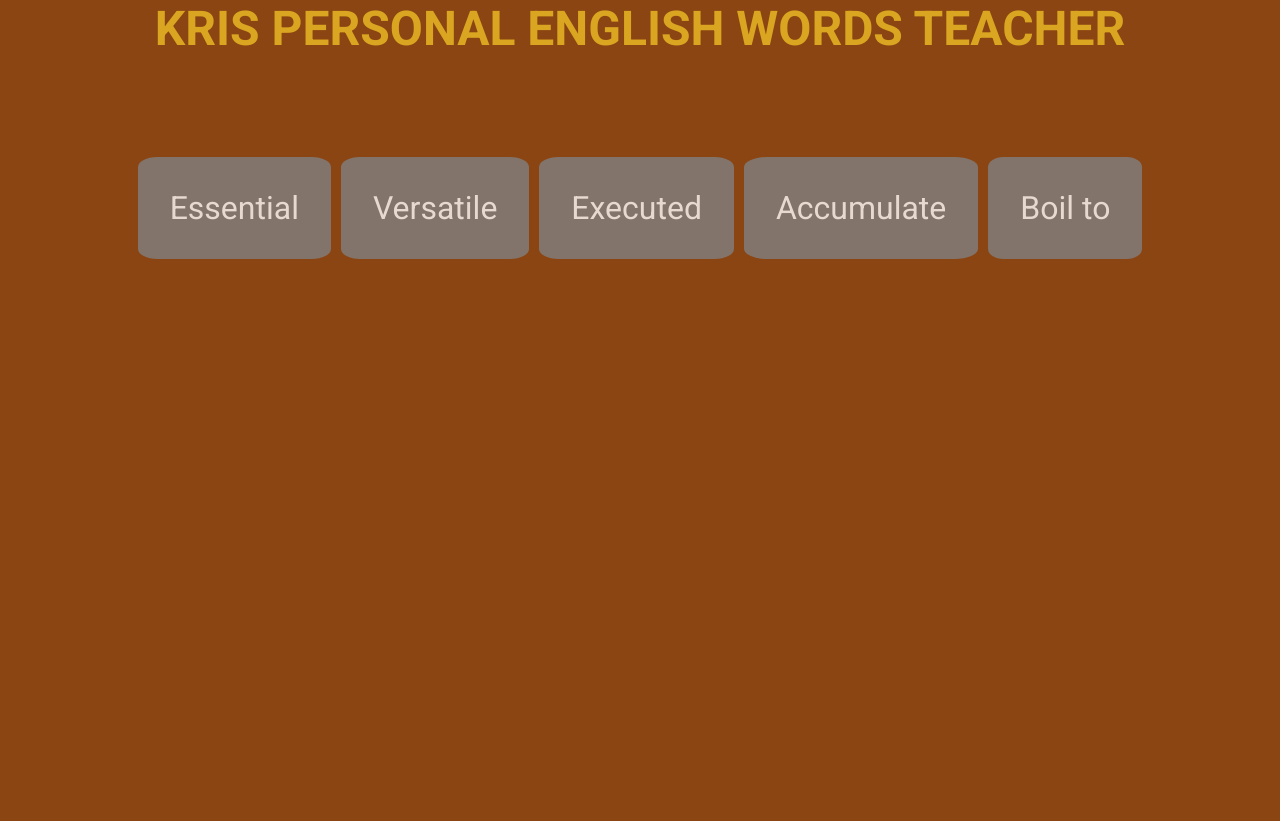
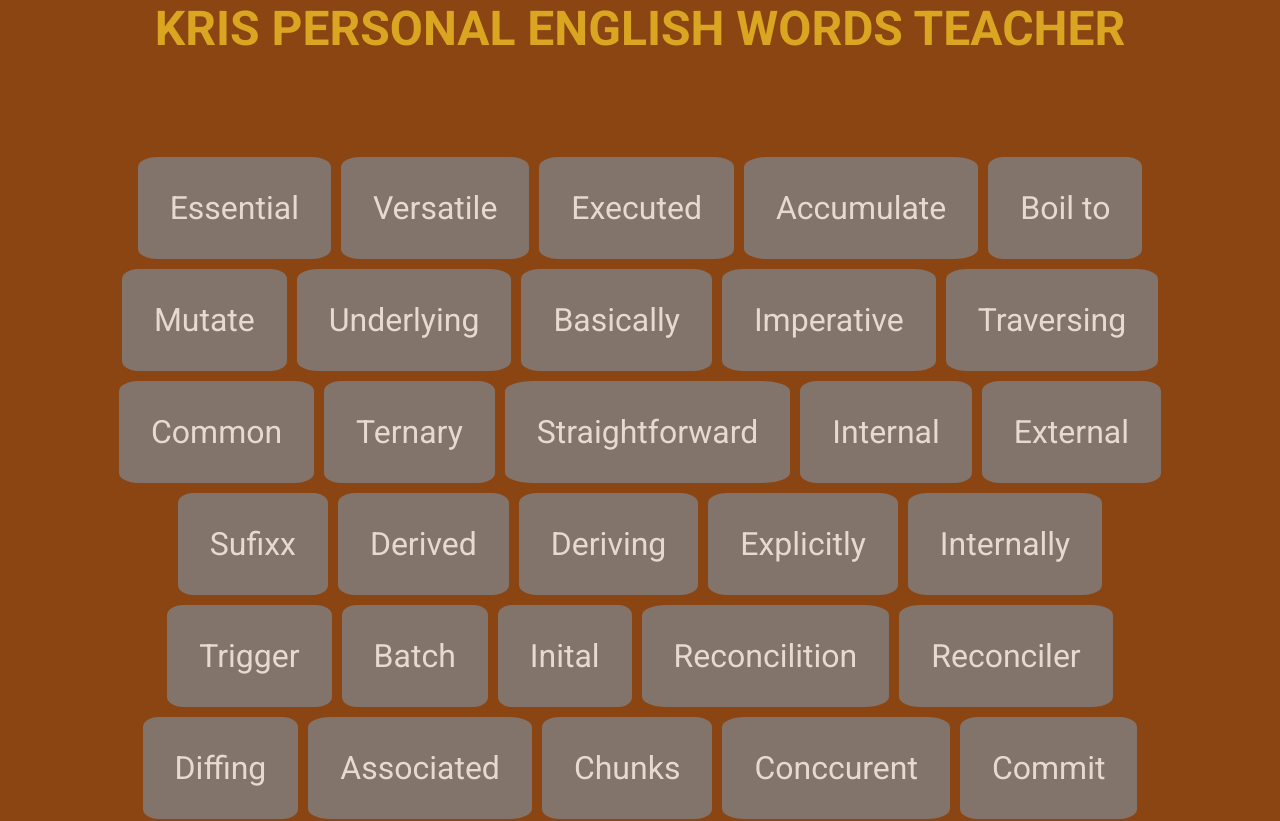
Before and after one commit to Kris1027/myEnglishTeacher, a React (Create React App) app: page / in a window 1280 px wide. Shown: the top 821 px of the page. Before the commit the page ends 800 px from the top, so only its background shows below. Built offline with nearby package versions, Linux system fonts and the light colour scheme.

Commit message:
add data

```diff
--- a/src/App.js
+++ b/src/App.js
@@ -26,10 +26,200 @@ const words = [
     english: 'Boil to',
     polish: 'Sprowadzić',
   },
+  {
+    id: 6,
+    english: 'Mutate',
+    polish: 'Zmutować',
+  },
+  {
+    id: 7,
+    english: 'Underlying',
+    polish: 'Zasadniczy',
+  },
+  {
+    id: 8,
+    english: 'Basically',
+    polish: 'Podstawowy',
+  },
+  {
+    id: 9,
+    english: 'Imperative',
+    polish: 'Pilny',
+  },
+  {
+    id: 10,
+    english: 'Traversing',
+    polish: 'Przechodzenie',
+  },
+  {
+    id: 11,
+    english: 'Common',
+    polish: 'Wspólny',
+  },
+  {
+    id: 12,
+    english: 'Ternary',
+    polish: 'Potrójny',
+  },
+  {
+    id: 13,
+    english: 'Straightforward',
+    polish: 'prosto',
+  },
+  {
+    id: 14,
+    english: 'Internal',
+    polish: 'Wewnętrzny',
+  },
+  {
+    id: 15,
+    english: 'External',
+    polish: 'Zewnętrzny',
+  },
+  {
+    id: 16,
+    english: 'Sufixx',
+    polish: 'Przyrostek',
+  },
+  {
+    id: 17,
+    english: 'Derived',
+    polish: 'Pochodny',
+  },
+  {
+    id: 18,
+    english: 'Deriving',
+    polish: 'Pochodzący',
+  },
+  {
+    id: 19,
+    english: 'Explicitly',
+    polish: 'Wyraźnie',
+  },
+  {
+    id: 20,
+    english: 'Internally',
+    polish: 'Wewnętrznie',
+  },
+  {
+    id: 21,
+    english: 'Trigger',
+    polish: 'Wywołać',
+  },
+  {
+    id: 22,
+    english: 'Batch',
+    polish: 'Seria',
+  },
+  {
+    id: 23,
+    english: 'Inital',
+    polish: 'Wstępny',
+  },
+  {
+    id: 24,
+    english: 'Reconcilition',
+    polish: 'Pojednanie',
+  },
+  {
+    id: 25,
+    english: 'Reconciler',
+    polish: 'Pojednawca',
+  },
+  {
+    id: 26,
+    english: 'Diffing',
+    polish: 'Różniące się',
+  },
+  {
+    id: 27,
+    english: 'Associated',
+    polish: 'Powiązany',
+  },
+  {
+    id: 28,
+    english: 'Chunks',
+    polish: 'Kawałki',
+  },
+  {
+    id: 29,
+    english: 'Conccurent',
+    polish: 'Równoległy',
+  },
+  {
+    id: 30,
+    english: 'Commit',
+    polish: 'Popełniać',
+  },
+  {
+    id: 31,
+    english: 'Conjunction',
+    polish: 'Spójnik',
+  },
+  {
+    id: 32,
+    english: 'In conjunction',
+    polish: 'w połączeniu',
+  },
+  {
+    id: 33,
+    english: 'Accurate',
+    polish: 'Dokładny',
+  },
+  {
+    id: 34,
+    english: 'Retain',
+    polish: 'Zachować',
+  },
+  {
+    id: 35,
+    english: 'Inefficient',
+    polish: 'Nieskuteczny',
+  },
+  {
+    id: 36,
+    english: 'Occupation',
+    polish: 'Zawód',
+  },
+  {
+    id: 37,
+    english: 'Impure',
+    polish: 'Zanieczyszczony',
+  },
+  {
+    id: 38,
+    english: 'Certain',
+    polish: 'Pewien',
+  },
+  {
+    id: 39,
+    english: 'Stale',
+    polish: 'Nieświeży',
+  },
+  {
+    id: 40,
+    english: 'Capturing',
+    polish: 'Przechwytywanie',
+  },
+  {
+    id: 41,
+    english: 'Synthetic',
+    polish: 'Syntetyczny',
+  },
+  {
+    id: 42,
+    english: 'Inconsistancy',
+    polish: 'Niespójny',
+  },
+  {
+    id: 43,
+    english: 'Distinguish',
+    polish: 'Odróżnić',
+  },
 ];
 
 export default function App() {
-  const [changeCard, setChangeCard] = useState('');
+  const [changeCard, setChangeCard] = useState(null);
 
   function handleChangeCard(id) {
     setChangeCard(id !== changeCard ? id : null);
--- a/src/style.scss
+++ b/src/style.scss
@@ -20,6 +20,7 @@ body {
 
 .words-wrapper {
   display: flex;
+  flex-wrap: wrap;
   gap: 10px;
   justify-content: center;
   margin: 100px;
```
